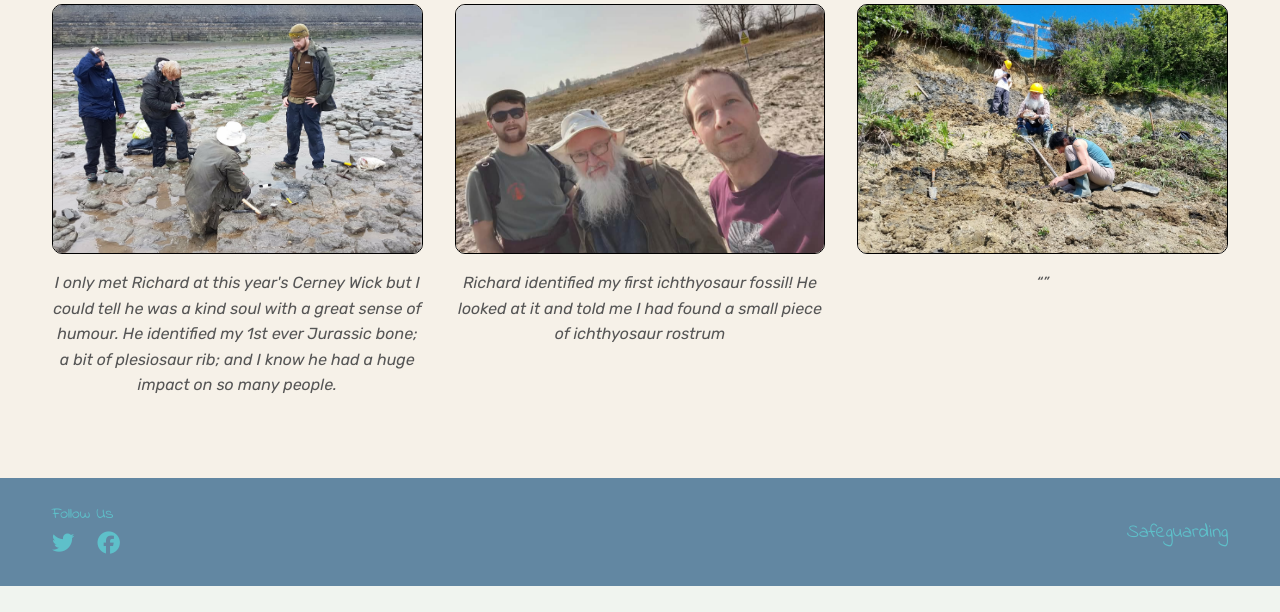
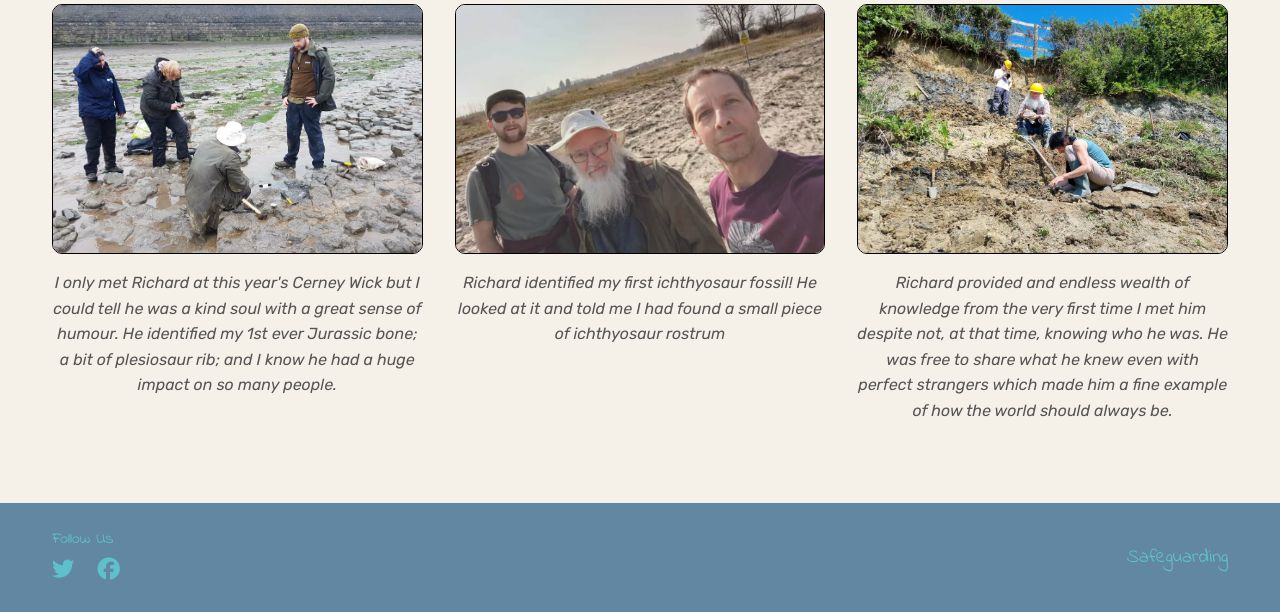
Before and after one commit to HollyT85/ESO2, a Django app: page /team/memoriam/ in a window 1280 px wide. Shown: the part 2654-3266 px from the top of the page. Before the commit the page ends 3240 px from the top, so only its background shows below. Run offline with Django 5.2, Linux system fonts and the light colour scheme; some libraries are stand-ins or nearby versions; some web fonts are replaced.

Commit message:
memoriam

```diff
--- a/team/templates/team/memoriam.html
+++ b/team/templates/team/memoriam.html
@@ -83,7 +83,10 @@
 
     <div class="photo-card">
         <img src="{% static 'media/images/richard/8.jpg' %}" alt="Event photo 3">
-        <p class="quote">“”</p>
+        <p class="quote">Richard provided and endless wealth of knowledge from the very first time I met him
+            despite not, at that time, knowing who he was. He was free to share what he knew even with perfect strangers
+            which made him a fine example of how the world should always be.
+        </p>
 
     </div>
 
```
